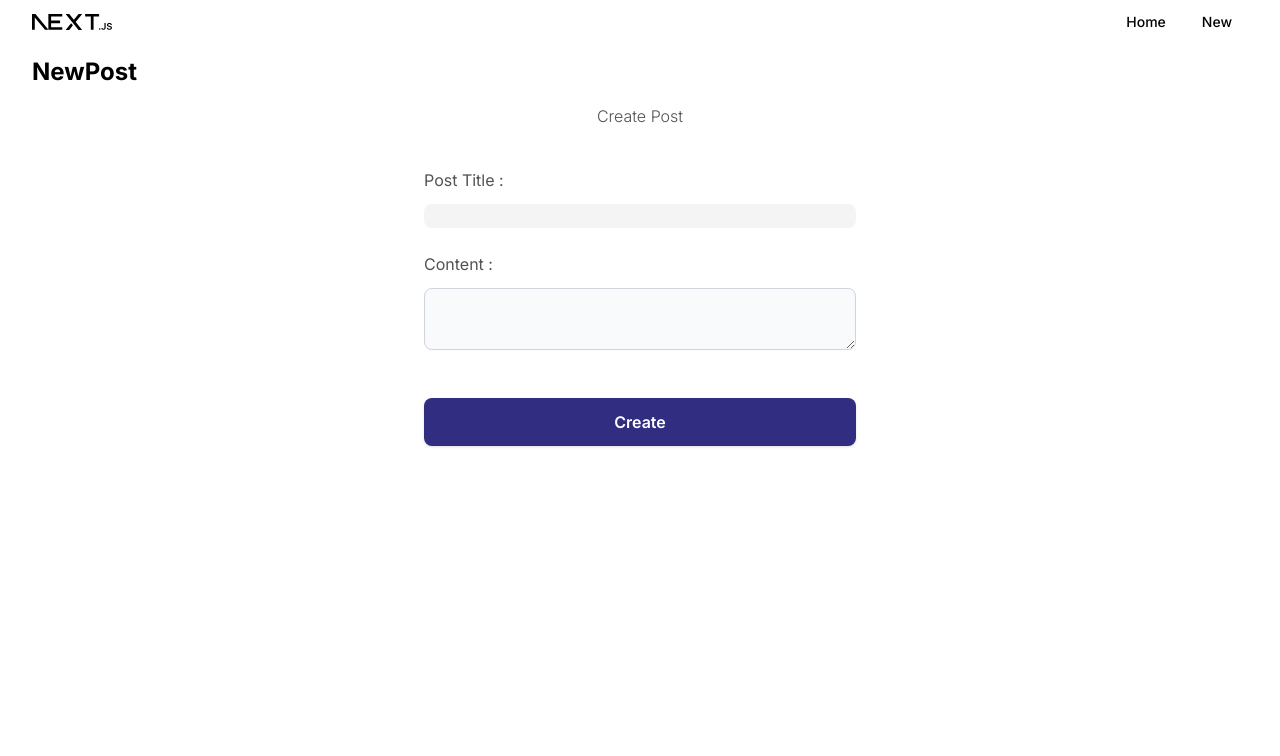
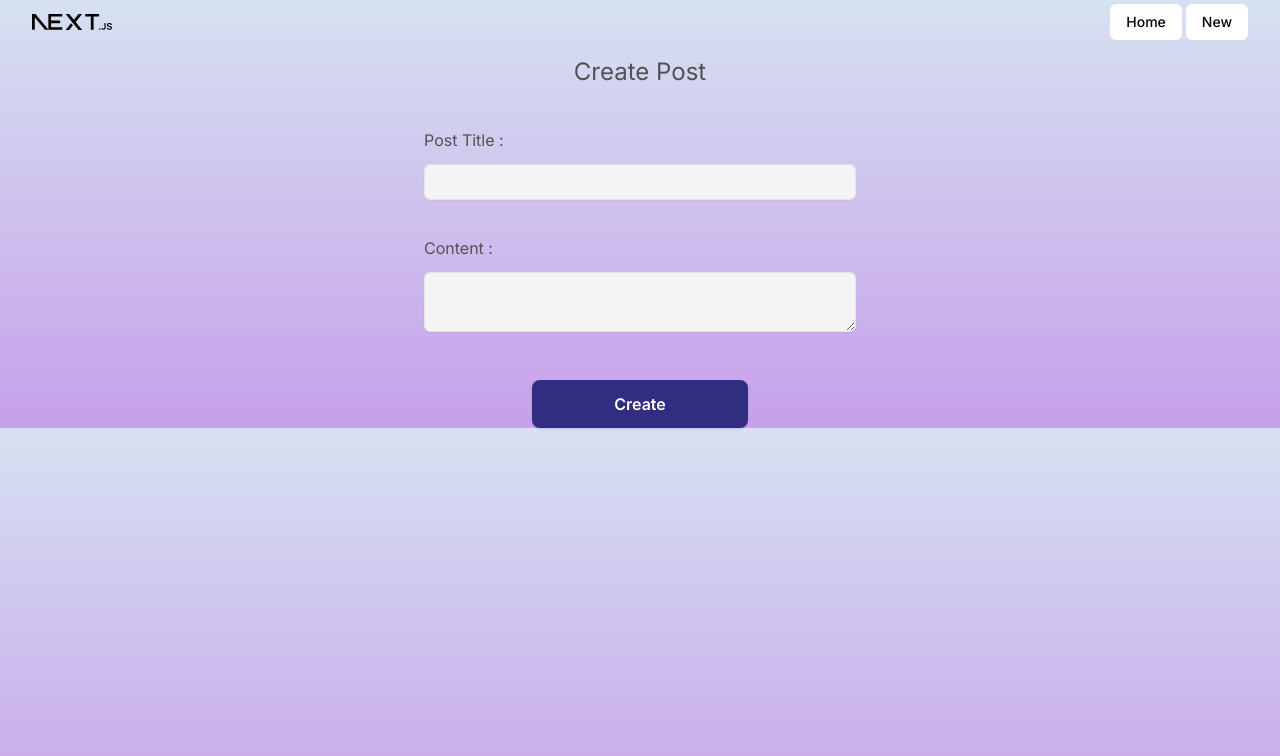
Before and after one commit to Argus416/blogy, a Next.js app: page /post/new in a window 1280 px wide. Shown: the top 756 px of the page. Built offline with nearby package versions, Linux system fonts and the light colour scheme.

Commit message:
add bg and front homepage and detail page

```diff
--- a/app/post/[postId]/page.tsx
+++ b/app/post/[postId]/page.tsx
@@ -17,10 +17,11 @@ export default async function PostDetails({ params }: PostDetailsProps) {
 	}
 	return (
 		<div>
-			<Link href='/'>go home</Link>
-			<Suspense fallback={<div>Loading...</div>}>
-				<DetailedPostView post={post} />
-			</Suspense>
+			<div>
+				<Suspense fallback={<div>Loading...</div>}>
+					<DetailedPostView post={post} />
+				</Suspense>
+			</div>
 		</div>
 	);
 }
--- a/app/post/new/page.tsx
+++ b/app/post/new/page.tsx
@@ -4,8 +4,6 @@ import React from 'react';
 export default function NewPost() {
 	return (
 		<div>
-			<h1 className='text-2xl font-bold mb-4'>NewPost</h1>
-
 			<CreatePost />
 		</div>
 	);
--- a/app/styles/globals.css
+++ b/app/styles/globals.css
@@ -3,6 +3,9 @@
 @tailwind utilities;
 
 @layer base {
+	body {
+		background: linear-gradient(to bottom, #d6e1f1, #c6a0ea);
+	}
 	:root {
 		--background: 0 0% 100%;
 		--foreground: 240 10% 3.9%;
--- a/components/CreatePost.tsx
+++ b/components/CreatePost.tsx
@@ -2,6 +2,8 @@
 import { PostRepository } from '@/gateways/PostRepository';
 import axios from 'axios';
 import { useRouter } from 'next/navigation';
+import { Input } from "@/components/ui/input"
+import { Textarea } from '@/components/ui/textarea';
 
 export default function CreatePost() {
   const repo = new PostRepository();
@@ -38,7 +40,7 @@ export default function CreatePost() {
   return (
     <div className=" max-w-xl container mx-auto ">
       <div className=" w-full">
-        <p className="text-center text-neutral-600 text-base font-light">
+        <p className="text-center text-neutral-600 text-2xl font-semi-bold">
           Create Post
         </p>
         <div className="mt-10">
@@ -51,16 +53,11 @@ export default function CreatePost() {
                 Post Title :
               </label>
               <div className="flex my-3 items-center justify-between bg-zinc-100 rounded-lg  ">
-                <input
-                  type="text"
-                  name="title"
-                  id="title"
-                  className="w-full text-neutral-600 placeholder:text-neutral-600 px-4 bg-transparent outline-none"
-                />
+                <Input id='title' name='title'/>
               </div>
             </div>
 
-            <div className="mt-6 ">
+            <div className="mt-9 ">
               <label
                 htmlFor="content"
                 className="text-neutral-600 text-base font-normal"
@@ -68,17 +65,13 @@ export default function CreatePost() {
                 Content :
               </label>
               <div className="flex my-3 items-center justify-between bg-zinc-100 rounded-lg  ">
-                <textarea
-                  className="block p-2.5 w-full text-sm text-gray-900 bg-gray-50 rounded-lg border border-gray-300 focus:ring-blue-500 focus:border-blue-500 dark:bg-gray-700 dark:border-gray-600 dark:placeholder-gray-400 dark:text-white dark:focus:ring-blue-500 dark:focus:border-blue-500"
-                  name="content"
-                  id="content"
-                ></textarea>
+                <Textarea id='content' name='content'/>
               </div>
             </div>
 
             <button
               type="submit"
-              className="bg-indigo-900 rounded-lg shadow text-center text-white text-base font-semibold w-full py-3 mt-9"
+              className="block mx-auto bg-indigo-900 rounded-lg shadow text-center text-white text-base font-semibold w-1/2 py-3 mt-12"
             >
               Create
             </button>
--- a/components/DetailedPostView.tsx
+++ b/components/DetailedPostView.tsx
@@ -7,10 +7,8 @@ type DetailedPostViewProps = {
 export default function DetailedPostView({ post }: DetailedPostViewProps) {
 	return (
 		<div>
-			<div>
-				<h1>{post!.title}</h1>
-				<p>{post!.content}</p>
-			</div>
+			<h1 className="text-center text-neutral-600 text-2xl font-semi-bold mt-10">Post Title : {post!.title}</h1>
+			<p className="text-center text-neutral-600 text-base font-light mt-12">{post!.content}</p>
 		</div>
 	);
 }
--- a/components/PostCard.tsx
+++ b/components/PostCard.tsx
@@ -1,22 +1,27 @@
-import Link from 'next/link';
+import { FomratedPost } from "@/entities/Post";
+import Link from "next/link";
 
-import { Post } from '@prisma/client';
 type PostCardProps = {
-	post: Post;
+  post: FomratedPost;
 };
 
 export default function PostCard({ post }: PostCardProps) {
   return (
-		<div className='flex gap-10 items-center my-4 '>
-			<h1 className='text-2xl font-bold'>
-				{post.id} - {post.title}
-			</h1>
+    <div className="p-4 w-full md:w-1/2 lg:w-1/4 mb-12 border border-indigo-300 rounded-lg shadow-md mx-4">
+      <div className="mt-4 text-center">
+        <h3 className="title-font mb-1 text-xs tracking-widest text-gray-900">
+          {post.id}
+        </h3>
+        <h2 className="title-font text-lg font-medium text-gray-900 mt-3">
+          {post.title}
+        </h2>
         <Link
-				className='bg-blue-400 text-white px-3 py-1 rounded-md'
+          className="block mx-auto text-center bg-indigo-900 text-white px-3 py-1 rounded-md w-1/2 mt-4"
           href={`/post/${post.id}`}
         >
-				voir le post
+          View
         </Link>
+      </div>
     </div>
   );
 }
--- a/components/PostList.tsx
+++ b/components/PostList.tsx
@@ -1,21 +1,38 @@
-import { getPosts } from '@/use-cases/Post';
-import PostCard from './PostCard';
-import { PostRepository } from '@/gateways/PostRepository';
-import { Suspense } from 'react';
+import { getPosts } from "@/use-cases/Post";
+import PostCard from "./PostCard";
+import { PostRepository } from "@/gateways/PostRepository";
+import { Suspense } from "react";
+import { FomratedPost } from "@/entities/Post";
 
 export default async function PostList() {
   const repo = new PostRepository();
 
   const posts = await getPosts(repo);
 
+  function chunkArray(array: FomratedPost[], chunkSize: number) {
+    const result = [];
+    for (let i = 0; i < array.length; i += chunkSize) {
+      result.push(array.slice(i, i + chunkSize));
+    }
+    return result;
+  }
+
+  const chunkedPosts = chunkArray(posts, 4);
+
   return (
     <div>
       <Suspense fallback={<div>Loading...</div>}>
-				{posts.map((post) => (
-					<PostCard
-						key={post.id}
-						post={post}
-					/>
+        {chunkedPosts.map((postChunk, index) => (
+          <div
+            key={index}
+            className={`flex ${
+              postChunk.length < 4 ? "justify-center" : "justify-between"
+            }`}
+          >
+            {postChunk.map((post: FomratedPost) => (
+              <PostCard key={post.id} post={post} />
+            ))}
+          </div>
         ))}
       </Suspense>
     </div>
--- /dev/null
+++ b/components/ui/input.tsx
@@ -0,0 +1,25 @@
+import * as React from "react"
+
+import { cn } from "@/lib/utils"
+
+export interface InputProps
+  extends React.InputHTMLAttributes<HTMLInputElement> {}
+
+const Input = React.forwardRef<HTMLInputElement, InputProps>(
+  ({ className, type, ...props }, ref) => {
+    return (
+      <input
+        type={type}
+        className={cn(
+          "flex h-9 w-full rounded-md border border-input bg-transparent px-3 py-1 text-sm shadow-sm transition-colors file:border-0 file:bg-transparent file:text-sm file:font-medium placeholder:text-muted-foreground focus-visible:outline-none focus-visible:ring-1 focus-visible:ring-ring disabled:cursor-not-allowed disabled:opacity-50",
+          className
+        )}
+        ref={ref}
+        {...props}
+      />
+    )
+  }
+)
+Input.displayName = "Input"
+
+export { Input }
--- /dev/null
+++ b/components/ui/textarea.tsx
@@ -0,0 +1,24 @@
+import * as React from "react"
+
+import { cn } from "@/lib/utils"
+
+export interface TextareaProps
+  extends React.TextareaHTMLAttributes<HTMLTextAreaElement> {}
+
+const Textarea = React.forwardRef<HTMLTextAreaElement, TextareaProps>(
+  ({ className, ...props }, ref) => {
+    return (
+      <textarea
+        className={cn(
+          "flex min-h-[60px] w-full rounded-md border border-input bg-transparent px-3 py-2 text-sm shadow-sm placeholder:text-muted-foreground focus-visible:outline-none focus-visible:ring-1 focus-visible:ring-ring disabled:cursor-not-allowed disabled:opacity-50",
+          className
+        )}
+        ref={ref}
+        {...props}
+      />
+    )
+  }
+)
+Textarea.displayName = "Textarea"
+
+export { Textarea }
```
Also changed, not shown: 1 other file (tests, documents, lock files or other folders). Lines whose indentation alone changed are shown as unchanged.
